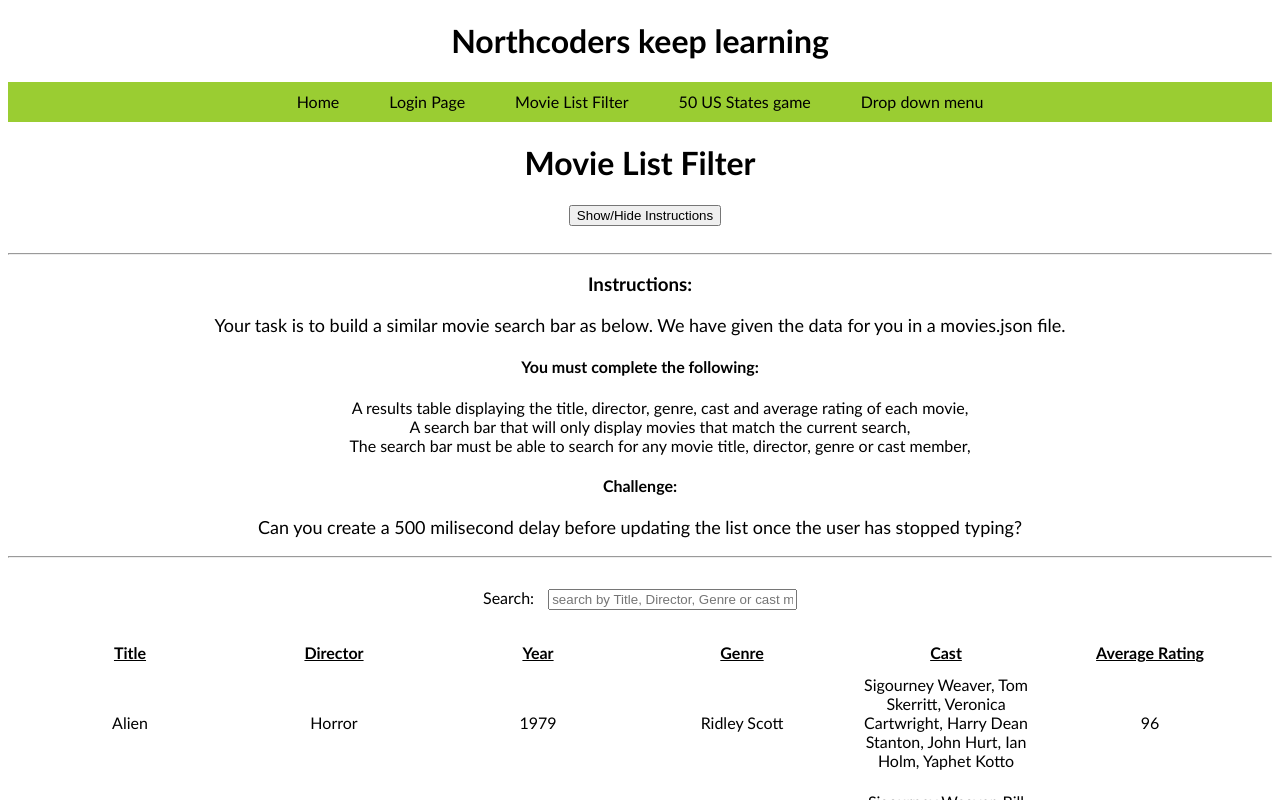
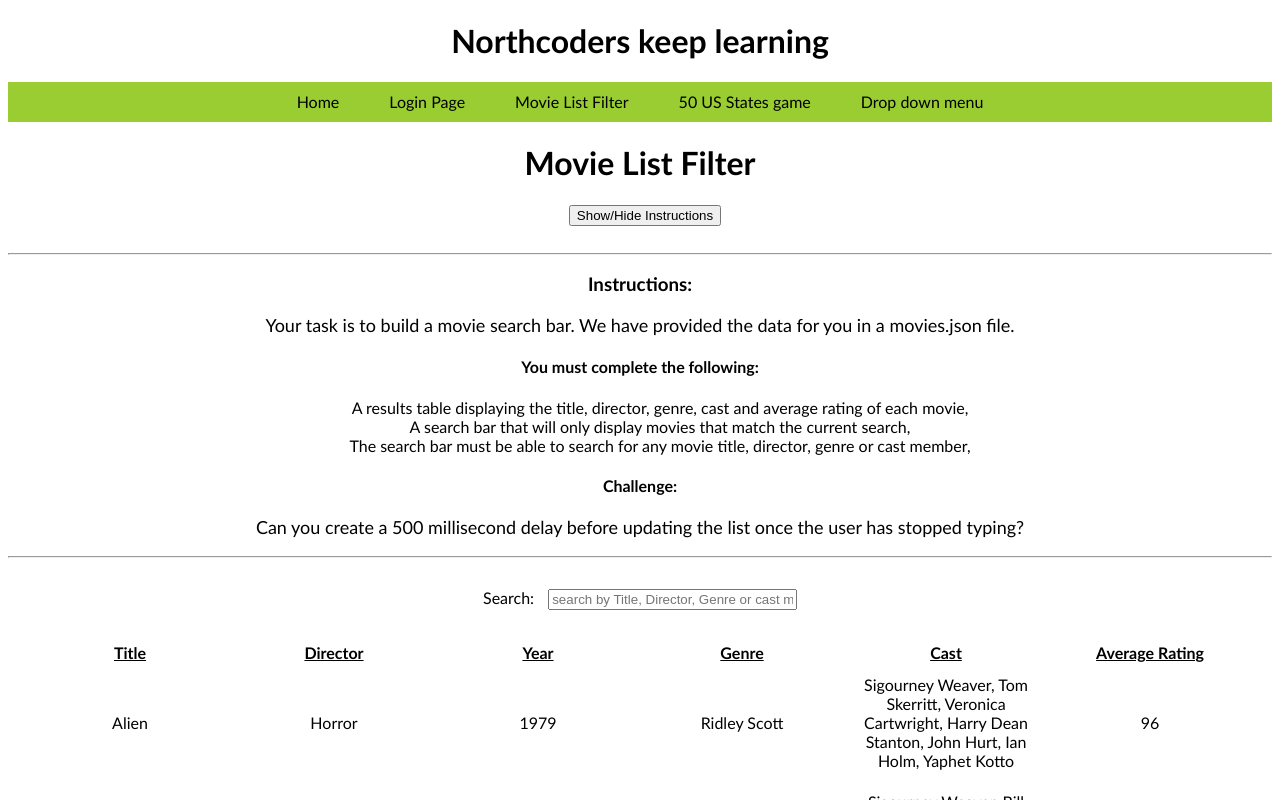
Before and after one commit to vbrooke78/keep-learning, a React (Create React App) app: page /movies in a window 1280 px wide. Both pictures are taken after a click on the button "Show/Hide Instructions". Shown: the top 800 px of the page. Built offline with nearby package versions, Linux system fonts and the light colour scheme.

Commit message:
Minor alterations to instructions

```diff
--- a/src/components/loginTask/LogInPage.jsx
+++ b/src/components/loginTask/LogInPage.jsx
@@ -26,7 +26,7 @@ export const LoginPage = ({ userData, setUserData }) => {
           <hr />
           <h3>Instructions:</h3>
           <p>
-            Your task is to build a login form where a user input their email
+            Your task is to build a login form where a user inputs their email
             and password to enter a website. Or, where they can sign up.
           </p>
           <h4>You must complete the following:</h4>
--- a/src/components/movieListTask/MovieList.jsx
+++ b/src/components/movieListTask/MovieList.jsx
@@ -37,8 +37,8 @@ export const MovieList = () => {
           <hr />
           <h3>Instructions:</h3>
           <p>
-            Your task is to build a similar movie search bar as below. We have
-            given the data for you in a movies.json file.
+            Your task is to build a movie search bar. We have provided the data
+            for you in a movies.json file.
           </p>
           <h4>You must complete the following:</h4>
           <ul>
@@ -57,7 +57,7 @@ export const MovieList = () => {
           </ul>
           <h4>Challenge:</h4>
           <p>
-            Can you create a 500 milisecond delay before updating the list once
+            Can you create a 500 millisecond delay before updating the list once
             the user has stopped typing?
           </p>
           <hr />
```
